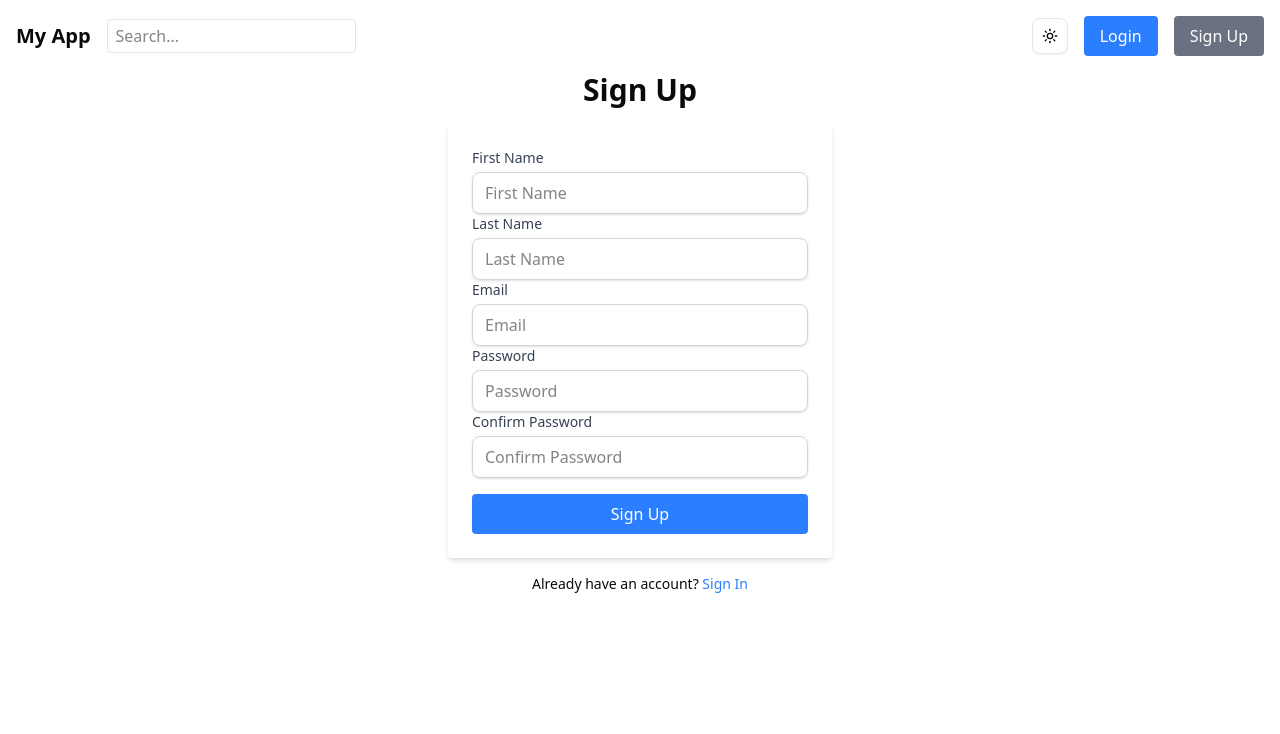
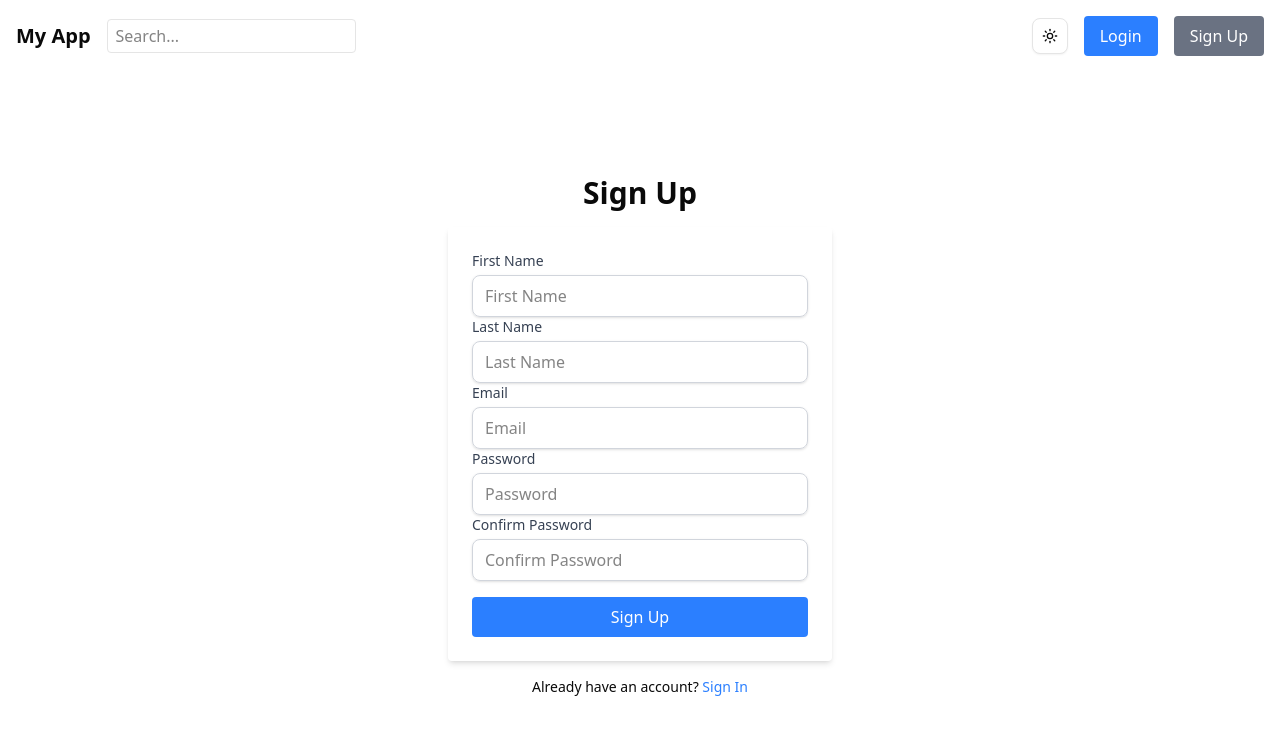
Before and after one commit to Arjith8/Collaboration, a Next.js app: page /signup in a window 1280 px wide. Shown: the top 734 px of the page. Built offline with nearby package versions, Linux system fonts and the light colour scheme.

Commit message:
Removed min-h-screen from all children components due to overflow issue

```diff
--- a/src/app/layout.tsx
+++ b/src/app/layout.tsx
@@ -3,6 +3,7 @@ import { Geist, Geist_Mono } from "next/font/google";
 import "./globals.css";
 import { ThemeProvider } from "@/components/theme-provider";
 import { TopBar } from "@/components/ui/topBar";
+import { Footer } from "@/components/ui/footer";
 
 const geistSans = Geist({
   variable: "--font-geist-sans",
@@ -35,8 +36,11 @@ export default function RootLayout({
         enableSystem
         disableTransitionOnChange
       >
-        <TopBar/>
-        {children}
+        <div className="grid grid-rows-[auto_1fr_auto] min-h-screen">
+          <TopBar/>
+          {children}
+          <Footer/>
+        </div>
       </ThemeProvider>
       </body>
     </html>
--- a/src/app/page.tsx
+++ b/src/app/page.tsx
@@ -4,7 +4,7 @@ import Image from "next/image";
 export default function Home() {
   return (
 
-    <div className="grid grid-rows-[20px_1fr_20px] items-center justify-items-center min-h-screen p-8 pb-20 gap-16 sm:p-20 font-[family-name:var(--font-geist-sans)]">
+    <div className="grid grid-rows-[20px_1fr_20px] items-center justify-items-center  p-8 pb-20 gap-16 sm:p-20 font-[family-name:var(--font-geist-sans)]">
       <main className="flex flex-col gap-[32px] row-start-2 items-center sm:items-start">
         <Image
           className="dark:invert"
```
